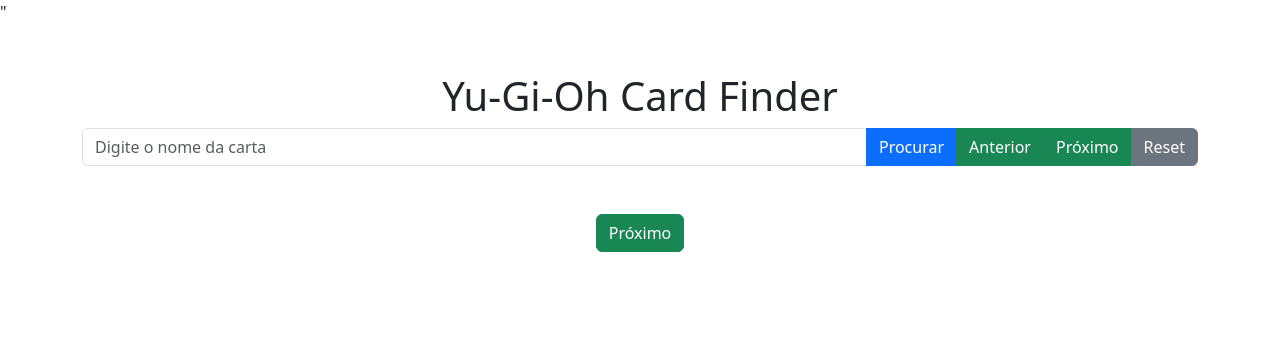
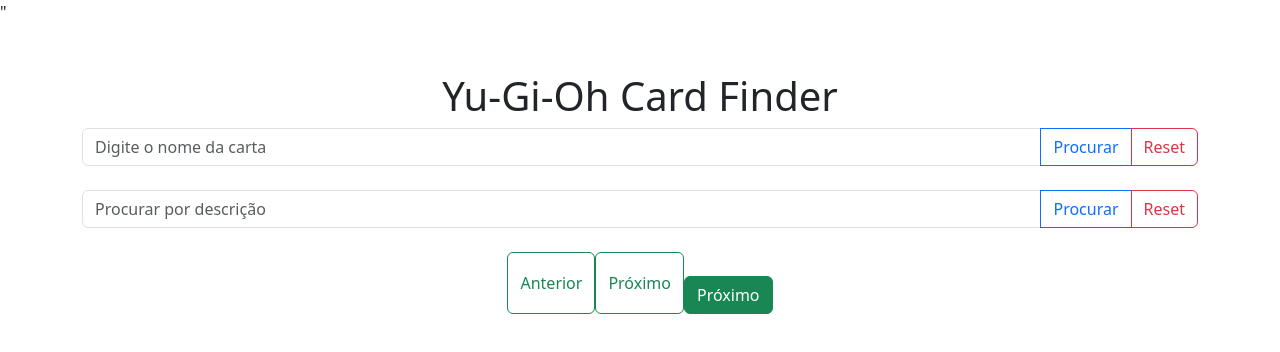
Before and after one commit to fernandofcs123/front_api_yugioh, a website: page public/index.html in a window 1280 px wide. Drawn offline with nearby package versions, Linux system fonts and the light colour scheme; no server answers.

Commit message:
inserção de barra de pesquisa por descricao de cartas

```diff
--- a/public/index.html
+++ b/public/index.html
@@ -12,11 +12,44 @@
         <h1 class="text-center">Yu-Gi-Oh Card Finder</h1>
         <div class="input-group mb-4">
             <input type="text" class="form-control" id="searchInput" placeholder="Digite o nome da carta">
-            <button type="button" class="btn btn-primary" onclick="searchCards()">Procurar</button>
-            <button id="loadBackBtn" class="btn btn-success" onclick="loadBackCards()">Anterior</button>
-            <button id="loadMoreBtn" class="btn btn-success" onclick="loadMoreCards()">Próximo</button>
-            <button type="button" class="btn btn-secondary" onclick="resetSearch()">Reset</button>
+            <button type="button" class="btn btn-outline-primary" onclick="searchCards()">Procurar</button>
+            <!-- <button id="loadBackBtn" class="btn btn-success" onclick="loadBackCards()">Anterior</button>
+            <button id="loadMoreBtn" class="btn btn-success" onclick="loadMoreCards()">Próximo</button> -->
+            <button type="button" class="btn btn-outline-danger" onclick="resetSearch()">Reset</button>
         </div>
+        <div class="input-group mb-4">
+            <input type="text" class="form-control" id="searchDescInput" placeholder="Procurar por descrição">
+            <button type="button" class="btn btn-outline-primary" onclick="searchDescCards()">Procurar</button>
+            <button type="button" class="btn btn-outline-danger" onclick="resetSearch()">Reset</button>
+        </div>
+        <!-- <div class="dropdown">
+            <button class="btn btn-secondary dropdown-toggle" type="button" id="dropdownMenuButton" data-toggle="dropdown" aria-haspopup="true" aria-expanded="false">
+                Tipo de cartas
+            </button>
+
+            <div class="dropdown-menu" aria-labelledby="dropdownMenuButton">
+                <a class="dropdown-item" href="#">Action</a>
+                <a class="dropdown-item" href="#">Another action</a>
+                <a class="dropdown-item" href="#">Something else here</a>
+
+            </div>
+        </div> -->
+
+
+
+        <!-- <button type="button" class="btn btn-primary">Ritual Monsters</button>
+        <button type="button" class="btn btn-secondary">Tokens</button>
+        <button type="button" class="btn btn-success">SpellCards</button>
+        <button type="button" class="btn btn-danger">TrapCards</button>
+        <button type="button" class="btn btn-warning">Normal Monsters</button>
+        <button type="button" class="btn btn-info">Link Monsters</button>
+        <button type="button" class="btn btn-light">Pendulum Monster</button>
+        <button type="button" class="btn btn-dark">XYZ Monsters</button> -->
+
+        <div class="d-flex flex-wrap justify-content-center">
+            <button id="loadBackBtn" class="btn btn-outline-success" onclick="loadBackCards()">Anterior</button>
+            <button id="loadMoreBtn" class="btn btn-outline-success" onclick="loadMoreCards()">Próximo</button>
+
         <div id="result" class="d-flex flex-wrap justify-content-center"></div>
         <div class="text-center mt-4">
             <button id="loadMoreBtn" class="btn btn-success" onclick="loadMoreCards()">Próximo</button>
--- a/public/js/script.js
+++ b/public/js/script.js
@@ -1,8 +1,8 @@
-let currentLimit = 32;
+let currentLimit = 60;
 let offset = 0;
 let allCards = [];
 
-async function fetchCards(limit = 30, offset = 0) {
+async function fetchCards(limit = 60, offset = 0) {
     try {
         const response = await fetch('https://db.ygoprodeck.com/api/v7/cardinfo.php')
         const data = await response.json();
@@ -49,6 +49,7 @@
 
 function resetSearch(){
     document.getElementById('searchInput').value = '';
+    document.getElementById('searchDescInput').value = '';
     offset = 0;
     fetchCards(currentLimit, offset);
 }
@@ -82,3 +83,11 @@
     displayCards(backCards)
 
 }
+
+function searchDescCards() {
+    const input = document.getElementById('searchDescInput').value.toLowerCase();
+    const filteredCards = allCards.filter(card => card.desc.toLowerCase().includes(input));
+
+    displayCards(filteredCards);
+
+}
```
